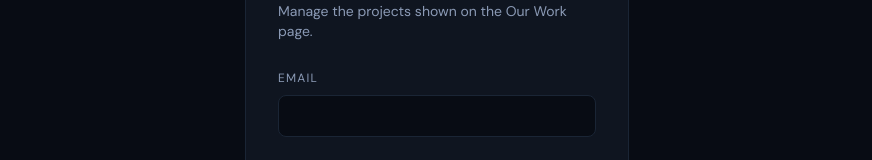
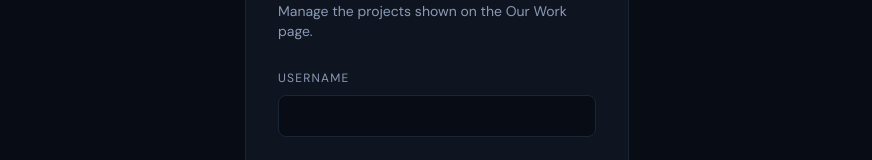
Before and after one commit to mahmoodatef998-glitch/PIXEL-AGENCY, a Next.js app: page /admin/login in a window 1280 px wide. Shown: the part 285-445 px from the top of the page, without its empty margins (203-1075 px from the left). Built offline with nearby package versions, Linux system fonts and the light colour scheme; no server answers.

Commit message:
Simplify admin login field to plain username
The login form required a valid email format client-side, which
blocked using a simple non-email username. Changes the field to
plain text so "admin" works as a temporary, easy-to-type login
while the real credentials are still being finalized.

```diff
--- a/app/admin/login/page.tsx
+++ b/app/admin/login/page.tsx
@@ -20,7 +20,7 @@ export default function AdminLoginPage() {
     const { error: signInError } = await supabase.auth.signInWithPassword({ email, password });
 
     if (signInError) {
-      setError("Wrong email or password.");
+      setError("Wrong username or password.");
       setLoading(false);
       return;
     }
@@ -39,11 +39,12 @@ export default function AdminLoginPage() {
         <div className="mt-6 space-y-4">
           <div>
             <label className="text-xs uppercase tracking-[0.1em] text-muted" htmlFor="email">
-              Email
+              Username
             </label>
             <input
               id="email"
-              type="email"
+              type="text"
+              autoComplete="username"
               required
               value={email}
               onChange={(e) => setEmail(e.target.value)}
```
